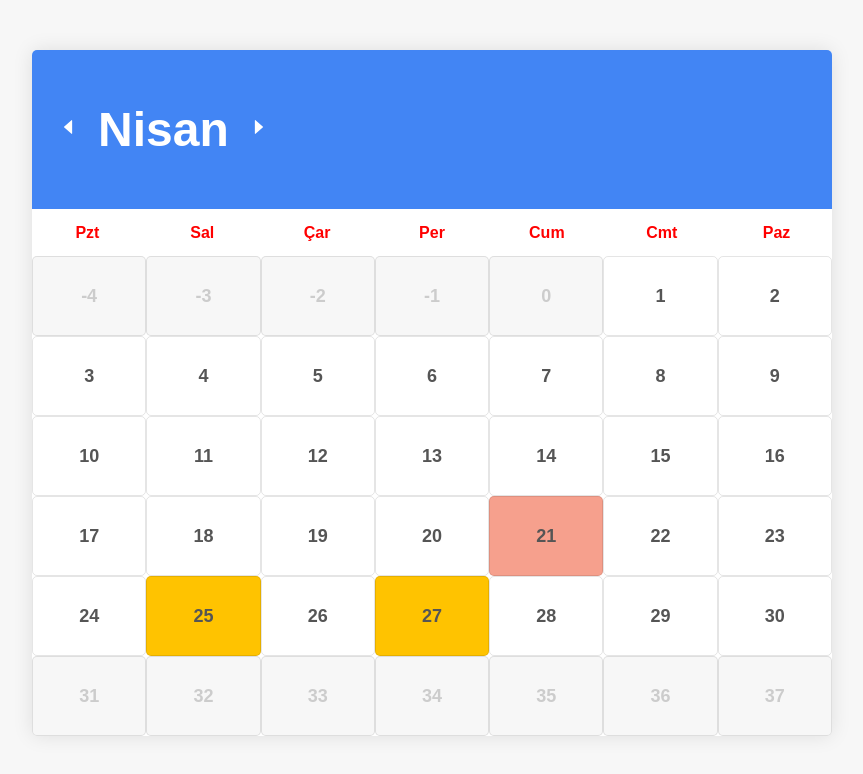
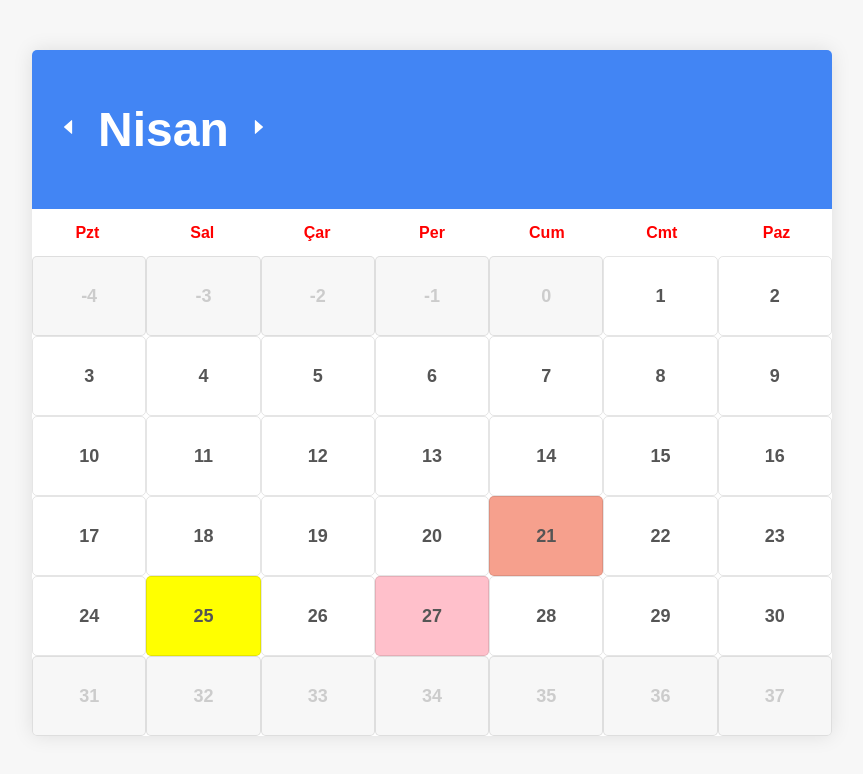
Before and after one commit to DrShahinstein/turkish-literature-calendar, a React (Create React App) app: page / in a window 1280 px wide. Shown: the top 774 px of the page, without its empty margins (208-1071 px from the left). Built offline with nearby package versions, Linux system fonts and the light colour scheme.

Commit message:
Do NOT specify a default color for special days
Because they're going to be determined using JSON

```diff
--- a/src/App.css
+++ b/src/App.css
@@ -86,11 +86,9 @@
 }
 
 .special-day {
-  background-color: #ffc300 !important;
   transition: background-color 0.3s ease;
 }
 .special-day:hover {
-  background-color: #ffc300;
   opacity: 0.8;
 }
 
```
